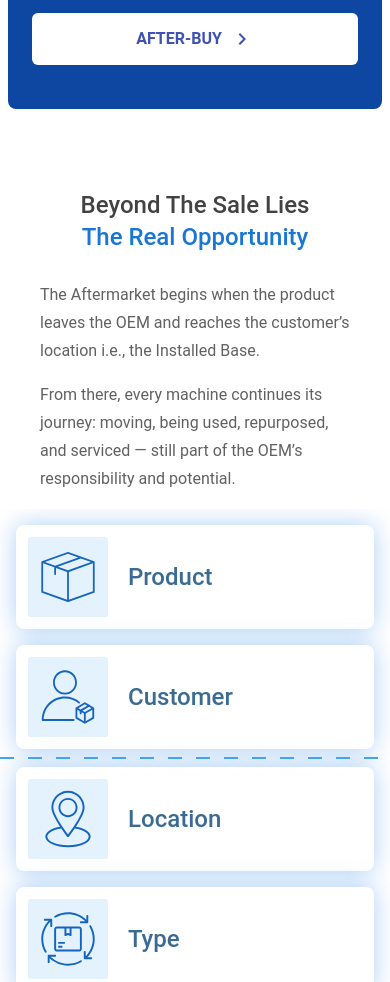
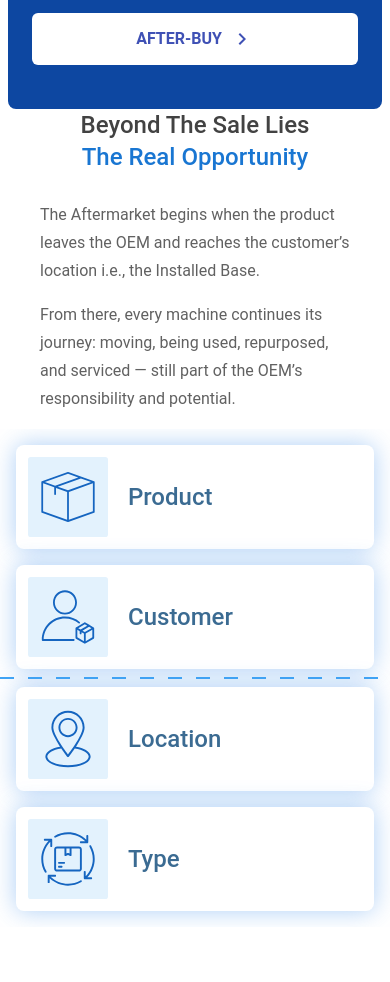
Before and after one commit to Sanjeev-98/am_landing_page, a website: page index.html in a window 390 px wide. Shown: the part 479-1461 px from the top of the page. Drawn offline with Linux system fonts and the light colour scheme.

Commit message:
FIXES: WIP

```diff
--- a/index.html
+++ b/index.html
@@ -92,8 +92,8 @@
 
     <!-- section-2 -->
     <section class="">
-        <!-- bg-[radial-gradient(93.4%_104.4%_at_50%_50%,_#FAFDFF_0%,_#ECF6FE_100%)] -->
-      <div class="container mx-auto py-20 ">
+      <!-- bg-[radial-gradient(93.4%_104.4%_at_50%_50%,_#FAFDFF_0%,_#ECF6FE_100%)] -->
+      <div class="container mx-auto md:py-20">
         <div class="title text-center mb-7">
           <h1
             class="text-[24px] md:text-[48px] font-medium md:font-bold leading-[32px] md:leading-[50px] text-[#424242]"
@@ -127,7 +127,9 @@
             class="md:hidden"
           /> -->
         </div>
-        <div class="md:hidden p-4 flex flex-col md:flex-row md:justify-between gap-4 overflow-hidden">
+        <div
+          class="md:hidden p-4 flex flex-col md:flex-row md:justify-between gap-4 overflow-hidden"
+        >
           <!-- 1st -->
           <div
             class="p-3 flex md:flex-col items-center gap-5 rounded-lg bg-white shadow-[0_0_24.8px_0_rgba(51,136,233,0.40)]"
```
Also changed, not shown: src/output.css.
